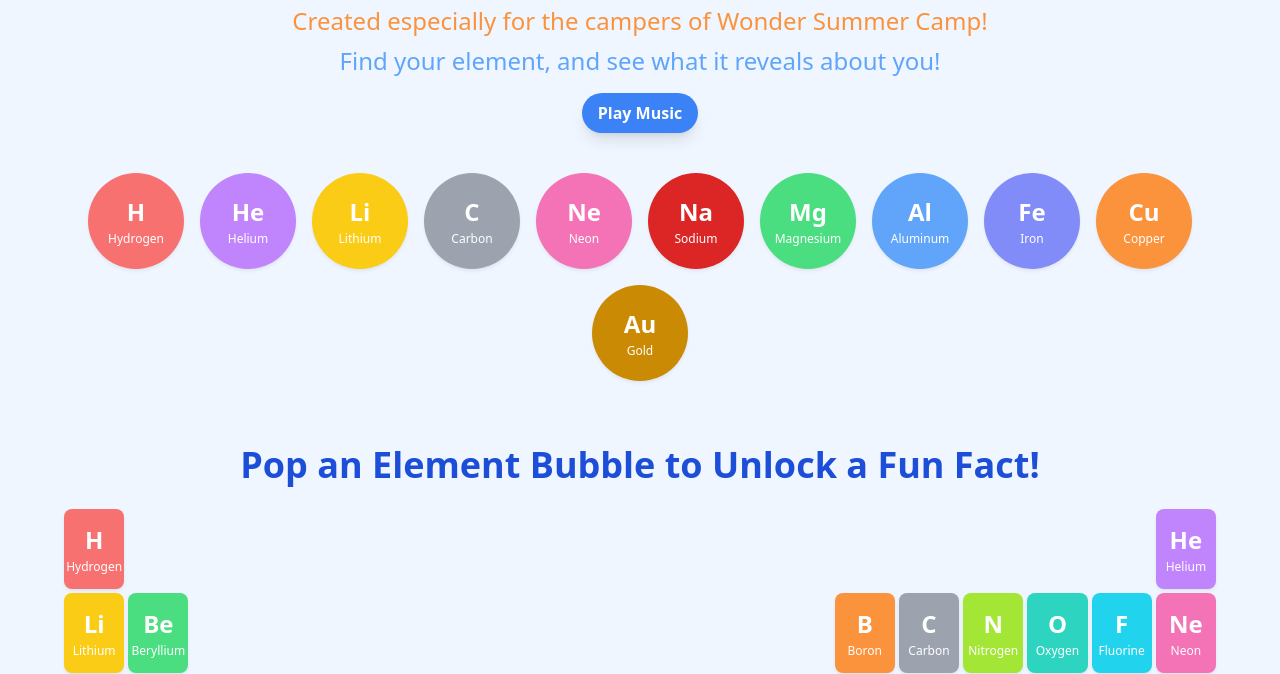
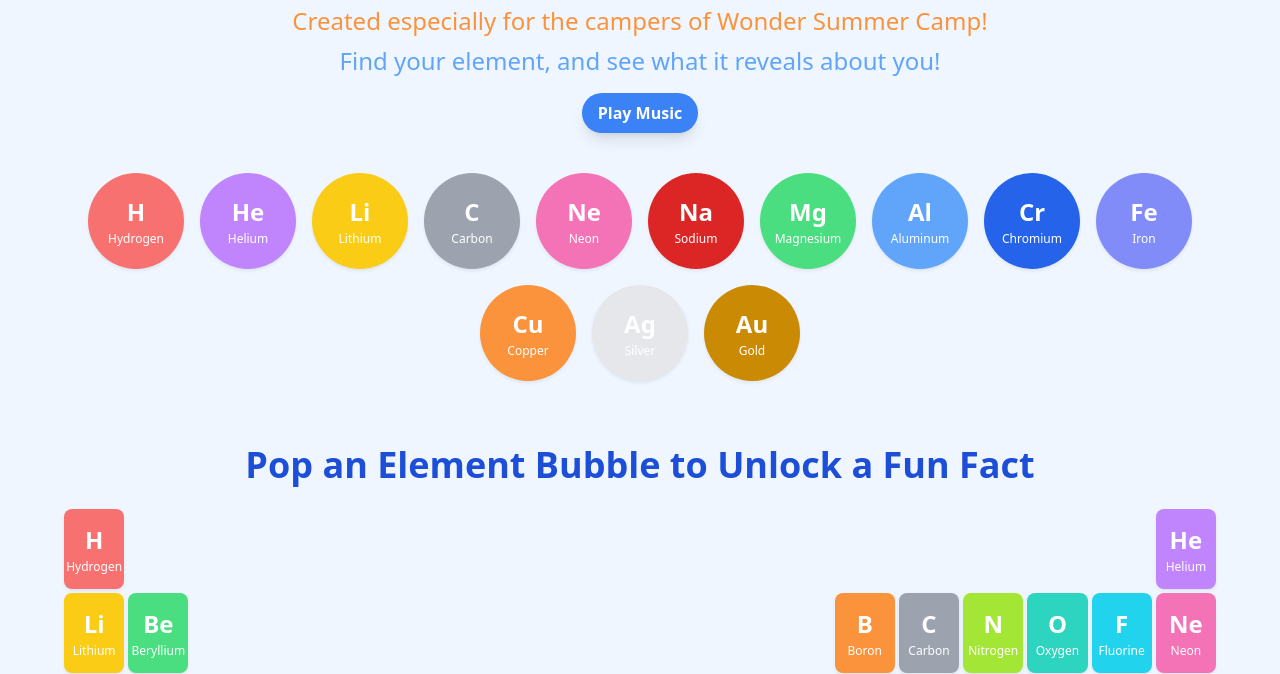
Before and after one commit to Malak-Q/Periodic_Table, a plain HTML site: page index.html in a window 1280 px wide. Shown: the part 147-821 px from the top of the page. Drawn offline with nearby package versions, Linux system fonts and the light colour scheme.

Commit message:
Update index.html

```diff
--- a/index.html
+++ b/index.html
@@ -109,7 +109,7 @@
             <!-- Camper element bubbles will be dynamically generated here in a circular format -->
         </div>
         <div id="interactive-periodic-table-container" class="mt-16 text-center">
-            <h2 class="text-3xl sm:text-4xl font-bold text-blue-700 mb-6">Pop an Element Bubble to Unlock a Fun Fact!</h2>
+            <h2 class="text-3xl sm:text-4xl font-bold text-blue-700 mb-6">Pop an Element Bubble to Unlock a Fun Fact</h2>
             <div id="interactive-bubbles" class="periodic-table-grid">
                 <!-- Interactive bubbles will be dynamically generated here -->
             </div>
@@ -252,13 +252,15 @@
                 'He': { name: 'Helium', symbol: 'He', atomicNumber: 2, story: 'Malak Hasan’s special element is Helium! This is the gas that makes balloons float and can make your voice sound funny and squeaky. Just like Helium, Malak is a fun-loving and playful person who makes everyone smile!', color: 'bg-purple-400 hover:bg-purple-500' },
                 'Li': { name: 'Lithium', symbol: 'Li', atomicNumber: 3, story: 'Lulwah Khalifa’s special element is Lithium! This element is a superstar in batteries that power our phones and electric cars. The story can be about how Lulwah has the power and energy to do amazing things!', color: 'bg-yellow-400 hover:bg-yellow-500' },
                 'C': { name: 'Carbon', symbol: 'C', atomicNumber: 6, story: 'Ali Abdulla’s special element is Carbon! This amazing element is found in everything from your pencil to a sparkling diamond. Carbon is a “master builder,” and so is Ali, who loves to create and imagine new things!', color: 'bg-gray-400 hover:bg-gray-500' },
+                'Cr': { name: 'Chromium', symbol: 'Cr', atomicNumber: 24, story: 'Yousif’s special element is Chromium! This super shiny and protective metal is used to make things bright and strong. Just like Chromium, Yousif has a brilliant personality that makes him shine, and a strong character that makes him a reliable friend!', color: 'bg-blue-600 hover:bg-blue-700' },
                 'Ne': { name: 'Neon', symbol: 'Ne', atomicNumber: 10, story: 'Nayla Khalifa’s special element is Neon! This gas glows with a bright, beautiful color when it gets a little electricity. Just like Neon, Nayla is a brilliant and fun person who always shines bright!', color: 'bg-pink-400 hover:bg-pink-500' },
+                'Na': { name: 'Sodium', symbol: 'Na', atomicNumber: 11, story: 'Sameera Saad’s special element is Sodium! Sodium is a part of salt, and a little bit of it makes food taste better. Just like Sodium, Sameera adds a pinch of magic and fun to our camp!', color: 'bg-red-600 hover:bg-red-700' },
                 'Mg': { name: 'Magnesium', symbol: 'Mg', atomicNumber: 12, story: 'Mohammed Mahdi’s special element is Magnesium! This is a light, strong metal used in fireworks that make bright, beautiful flashes in the sky. Just like Magnesium, Mohammed’s ideas are super bright and make everything around him shine!', color: 'bg-green-400 hover:bg-green-500' },
                 'Al': { name: 'Aluminum', symbol: 'Al', atomicNumber: 13, story: 'Abdul Aziz Husain’s special element is Aluminum! This is a light metal used to make airplanes and soda cans. Just like an airplane, Abdul is full of energy and ready to fly into a new adventure!', color: 'bg-blue-400 hover:bg-blue-500' },
                 'Fe': { name: 'Iron', symbol: 'Fe', atomicNumber: 26, story: 'Fahad Husain’s special element is Iron! This super-strong metal is used to build things like skyscrapers and bridges. Just like Iron, Fahad is a strong and reliable friend who you can always count on.', color: 'bg-indigo-400 hover:bg-indigo-500' },
                 'Cu': { name: 'Copper', symbol: 'Cu', atomicNumber: 29, story: 'Mariam Hasan’s special element is Copper! This reddish-brown metal is used to make wires that help electricity travel and connect things. Just like Copper, Mariam is a great friend who helps everyone connect and have fun together!', color: 'bg-orange-400 hover:bg-orange-500' },
-                'Au': { name: 'Gold', symbol: 'Au', atomicNumber: 79, story: 'Albandari Ali’s special element is Gold! Gold is a beautiful, shiny, and very valuable metal used to make crowns and jewelry. Just like Gold, Albandari is unique and precious!', color: 'bg-yellow-600 hover:bg-yellow-700' },
-                'Na': { name: 'Sodium', symbol: 'Na', atomicNumber: 11, story: 'Sameera Saad’s special element is Sodium! Sodium is a part of salt, and a little bit of it makes food taste better. Just like Sodium, Sameera adds a pinch of magic and fun to our camp!', color: 'bg-red-600 hover:bg-red-700' }
+                'Ag': { name: 'Silver', symbol: 'Ag', atomicNumber: 47, story: 'Ebrahim’s special element is Silver! This beautiful, shiny metal is often valued for its quiet elegance and strength. Just like Silver, Ebrahim has a thoughtful nature and a gentle strength that makes him a special part of our group!', color: 'bg-gray-200 hover:bg-gray-300' },
+                'Au': { name: 'Gold', symbol: 'Au', atomicNumber: 79, story: 'Albandari Ali’s special element is Gold! Gold is a beautiful, shiny, and very valuable metal used to make crowns and jewelry. Just like Gold, Albandari is unique and precious!', color: 'bg-yellow-600 hover:bg-yellow-700' }
             };
 
             // Get all element symbols
@@ -273,7 +275,7 @@
                 setTimeout(() => {
                     messageBox.classList.remove('scale-100', 'opacity-100');
                     messageBox.classList.add('scale-0', 'opacity-0');
-                }, 5000); // Changed from 3000 to 5000 milliseconds
+                }, 5000);
             };
 
             // Function to create a 3D atomic model
@@ -478,5 +480,6 @@
             createInteractivePeriodicTable();
         });
     </script>
+    // Malak Alqaidoom's Code
 </body>
 </html>
```
